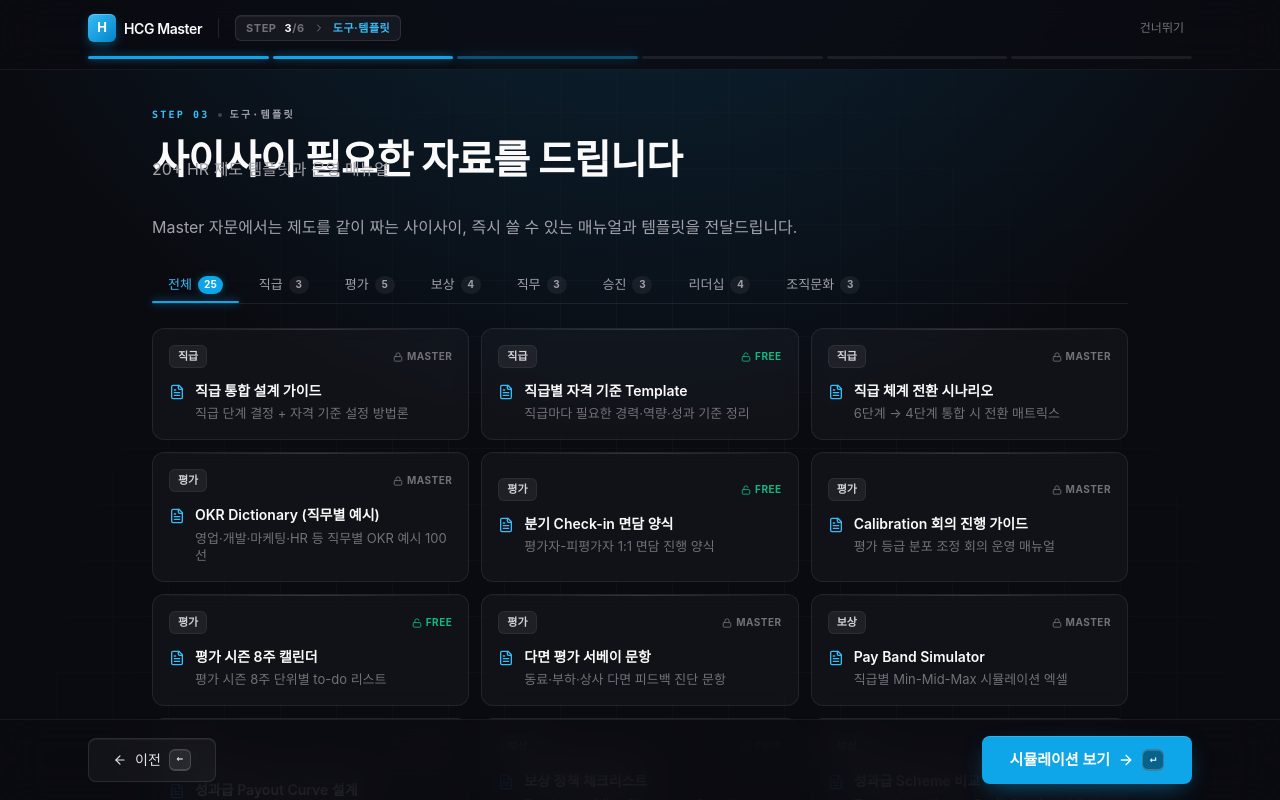
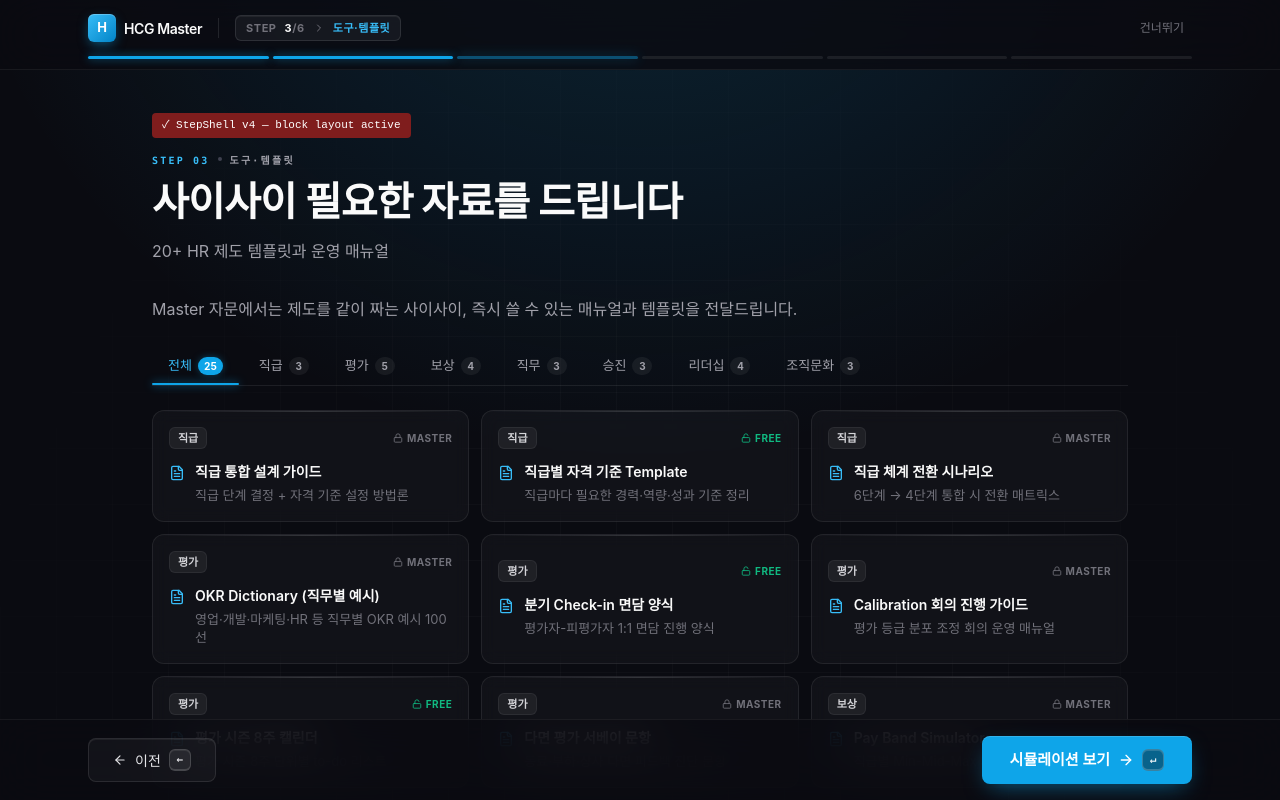
Before and after one commit to skyyoung2030-star/hradvisory, a React (Vite) app: page /tour/3-deliverables in a window 1280 px wide. Shown: the top 800 px of the page. Built offline with nearby package versions, Linux system fonts and the light colour scheme; no server answers; a web font is replaced by a local one.

Commit message:
Updated StepShell.tsx

```diff
--- a/src/components/StepShell.tsx
+++ b/src/components/StepShell.tsx
@@ -8,34 +8,41 @@ type Props = {
 };
 
 /**
- * Per-step shell. All header layout uses inline styles so nothing — external
- * CSS, Tailwind purge edge cases, browser UA defaults, Bolt's WebContainer
- * style injection — can override the flex column or the explicit gaps.
+ * Per-step shell — bare-bones block layout.
  *
- * Critically: h1 and the subtitle p are each forced to position:static,
- * display:block, margin:0, padding:0. They sit inside a flex column with a
- * 16px rowGap that cannot collapse. Animations removed entirely so there is
- * no transient transform state that could mid-paint the glyphs twice.
+ * No flex, no gap, no animation, no framer-motion. Just plain block elements
+ * with explicit margin-bottom. This is the simplest possible structure;
+ * if h1 and p still overlap with this, the issue is outside this component.
+ *
+ * The red "StepShell v4" banner at the top is a debug marker — if you don't
+ * see it, the file isn't being loaded. Remove the banner div once verified.
  */
 export default function StepShell({ step, rightSlot, children }: Props) {
   return (
     <section className="container-tour py-8 sm:py-10 flex-1">
-      <div>
+      {/* ⚠ DEBUG MARKER — remove this div once you've verified the new file is loaded */}
       <div
         style={{
-            display: "flex",
-            flexDirection: "column",
-            rowGap: 16,
-            marginBottom: 32,
+          background: "#7f1d1d",
+          color: "white",
+          padding: "4px 10px",
+          fontSize: 11,
+          fontFamily: "monospace",
+          marginBottom: 12,
+          borderRadius: 4,
+          display: "inline-block",
         }}
       >
-          {/* Eyebrow */}
+        ✓ StepShell v4 — block layout active
+      </div>
+
+      <div style={{ marginBottom: 32 }}>
+        {/* Eyebrow — inline-style block with own marginBottom */}
         <div
           style={{
-              display: "flex",
-              alignItems: "center",
-              gap: 8,
+            marginBottom: 12,
             lineHeight: 1,
+            display: "block",
             position: "static",
           }}
         >
@@ -45,11 +52,13 @@ export default function StepShell({ step, rightSlot, children }: Props) {
           <span
             aria-hidden
             style={{
+              display: "inline-block",
+              margin: "0 8px",
               width: 4,
               height: 4,
               borderRadius: 9999,
               background: "#3F4150",
-                display: "inline-block",
+              verticalAlign: "middle",
             }}
           />
           <span className="text-[10px] font-mono font-bold tracking-[0.22em] text-ink-600 uppercase">
@@ -57,20 +66,29 @@ export default function StepShell({ step, rightSlot, children }: Props) {
           </span>
         </div>
 
-          {/* H1 title */}
+        {/* H1 — explicit block, explicit marginBottom for spacing to subtitle */}
         <h1
           className="h-1"
           style={{
             display: "block",
             margin: 0,
+            marginBottom: 12,
             padding: 0,
             position: "static",
+            float: "none",
+            clear: "both",
+            width: "auto",
+            height: "auto",
+            top: "auto",
+            left: "auto",
+            right: "auto",
+            bottom: "auto",
           }}
         >
           {step.title}
         </h1>
 
-          {/* Subtitle */}
+        {/* Subtitle — explicit block, no top margin (h1 provides spacing) */}
         {step.subtitle && (
           <p
             className="body text-ink-600"
@@ -79,6 +97,14 @@ export default function StepShell({ step, rightSlot, children }: Props) {
               margin: 0,
               padding: 0,
               position: "static",
+              float: "none",
+              clear: "both",
+              width: "auto",
+              height: "auto",
+              top: "auto",
+              left: "auto",
+              right: "auto",
+              bottom: "auto",
               maxWidth: 680,
             }}
           >
@@ -87,12 +113,11 @@ export default function StepShell({ step, rightSlot, children }: Props) {
         )}
 
         {rightSlot && (
-            <div style={{ position: "static" }}>{rightSlot}</div>
+          <div style={{ marginTop: 12, position: "static" }}>{rightSlot}</div>
         )}
       </div>
 
       <div style={{ display: "block", position: "static" }}>{children}</div>
-      </div>
     </section>
   );
 }
```
Lines whose indentation alone changed are shown as unchanged.
